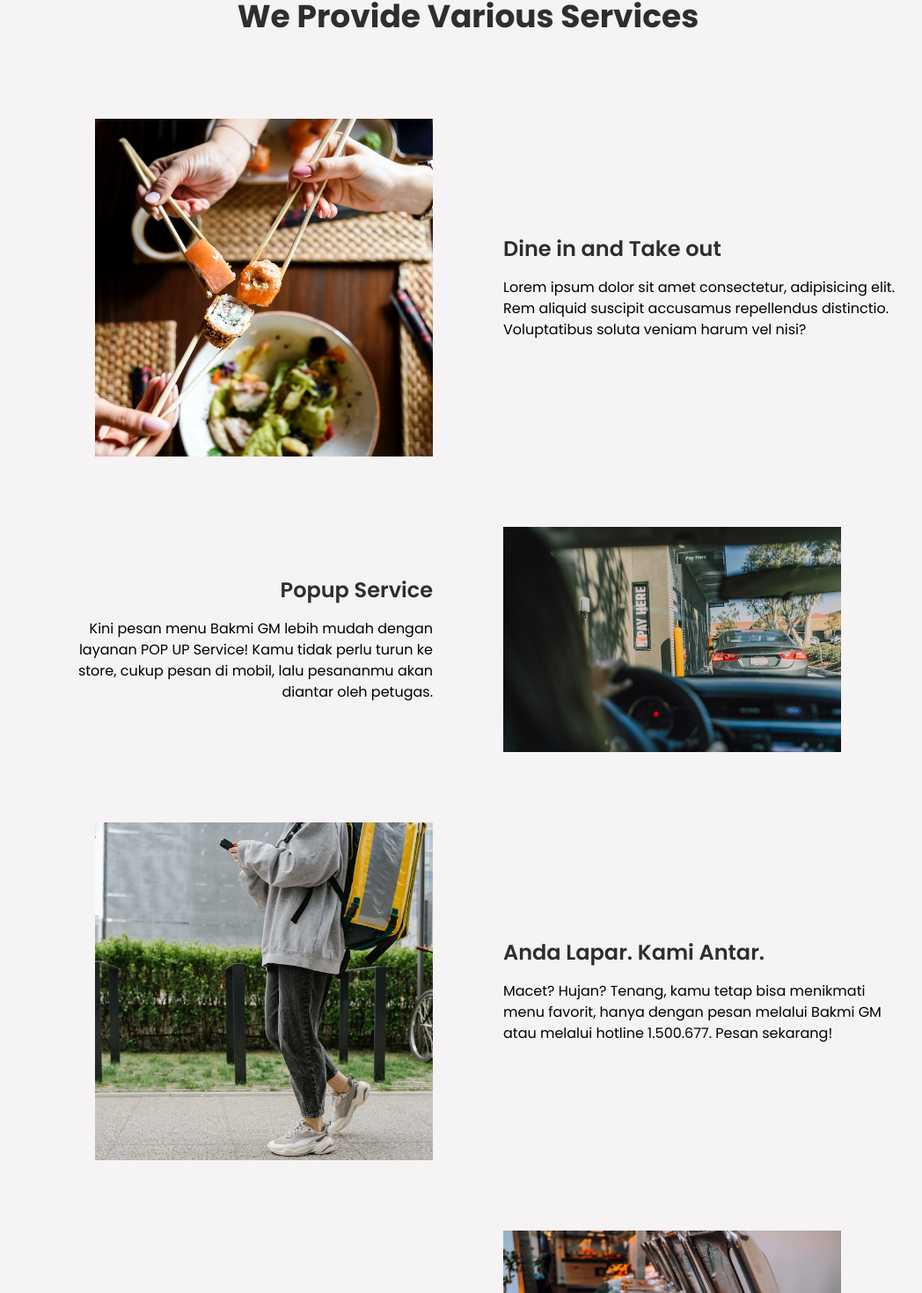
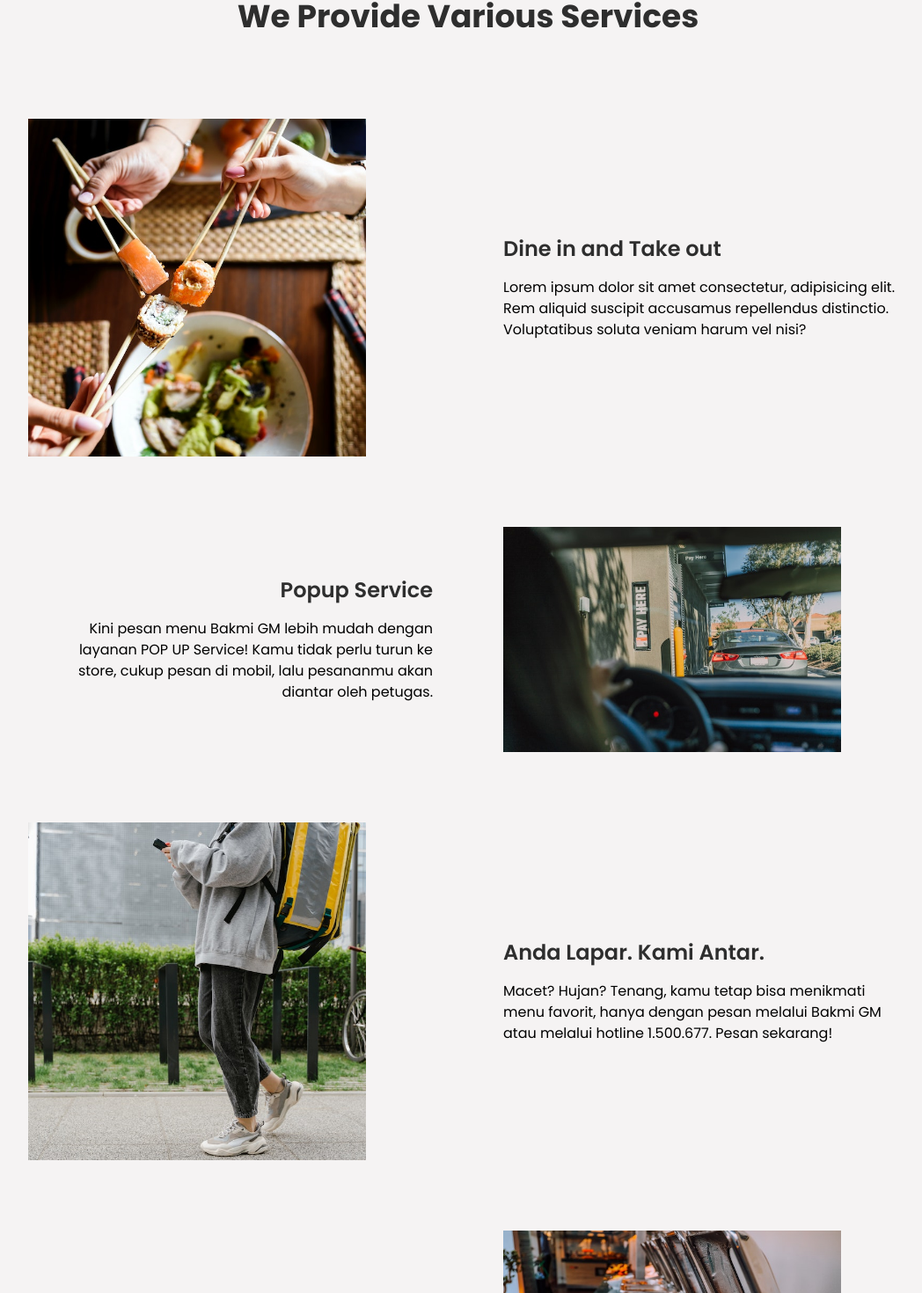
Before and after one commit to imaulanaazn/feed-me, a React (Create React App) app: page /services in a window 1280 px wide. Shown: the part 845-2315 px from the top of the page at 88% size, without its empty margins (108-1156 px from the left). Built offline with nearby package versions, Linux system fonts and the light colour scheme; no server answers; the database is empty.

Commit message:
changing showcase img

```diff
--- a/src/components/CreateContainer.jsx
+++ b/src/components/CreateContainer.jsx
@@ -272,7 +272,7 @@ const CreateContainer = () => {
         <div className="flex items-center w-full">
           <button
             type="button"
-            className="ml-0 md:ml-auto w-full md:w-auto border-none outline-none bg-emerald-500 px-12 py-2 rounded-lg text-lg text-white font-semibold"
+            className="ml-0 md:ml-auto w-full md:w-auto border-none outline-none bg-rose-500 px-12 py-2 rounded-lg text-lg text-white font-semibold"
             onClick={saveDetails}
           >
             Save
--- a/src/pages/Services.jsx
+++ b/src/pages/Services.jsx
@@ -31,7 +31,7 @@ export default function Services() {
             <h1 className='md:text-4xl text-3xl font-bold text-center my-24 text-headingColor'>We Provide Various Services</h1>
             <div className="service  mt-10 md:flex items-center justify-center gap-20" data-aos="fade-up" data-aos-duration="2000">
                 <div className='flex-1'>
-                    <img src={service1} alt="" className='w-96 ml-auto' />
+                    <img src={service1} alt="" className='w-96 md:ml-auto mx-auto' />
                 </div>
                 <div className="service__text flex-1 md:mt-0 mt-5">
                     <h1 className='text-headingColor text-2xl font-semibold mb-4'>Dine in and Take out</h1>
@@ -60,7 +60,7 @@ export default function Services() {
 
             <div className="service  mt-20 md:flex items-center justify-center gap-20" data-aos="fade-up" data-aos-duration="2000">
                 <div className='flex-1'>
-                    <img src={service3} alt="" className='w-96 ml-auto' />
+                    <img src={service3} alt="" className='w-96 md:ml-auto mx-auto' />
                 </div>
                 <div className="service__text flex-1 md:mt-0 mt-5">
                     <h1 className='text-headingColor text-2xl font-semibold mb-4'>Anda Lapar. Kami Antar.</h1>
--- a/src/utils/data.js
+++ b/src/utils/data.js
@@ -1,7 +1,7 @@
 import I1 from "../img/i1.png";
 import F1 from "../img/f1.png";
-import C3 from "../img/c3.png";
-import Fi1 from "../img/fi1.png";
+import C1 from "../img/c1.png";
+import Fi5 from "../img/fi5.png";
 
 export const heroData = [
   {
@@ -23,14 +23,14 @@ export const heroData = [
     name: "Chicken Kebab",
     decp: "Mixed Kebab Plate",
     price: "8.25",
-    imageSrc: C3,
+    imageSrc: C1,
   },
   {
     id: 4,
     name: "Fish Kebab",
     decp: "Mixed Fish Kebab",
     price: "5.25",
-    imageSrc: Fi1,
+    imageSrc: Fi5,
   },
 ];
 
```
